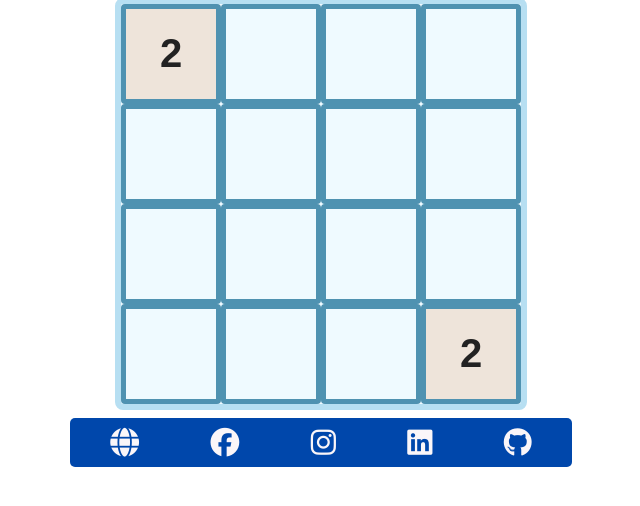
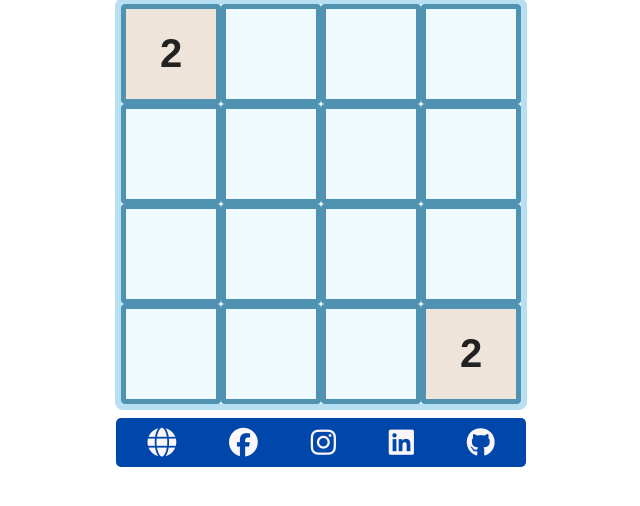
Before and after one commit to ansarq1/js-game-dev, a plain HTML site: page index.html in a window 1280 px wide. Shown: the part 198-704 px from the top of the page, without its empty margins (319-959 px from the left). Drawn offline with Linux system fonts and the light colour scheme.

Commit message:
fixed the footer and fb icon

```diff
--- a/styles.css
+++ b/styles.css
@@ -195,7 +195,7 @@ footer{
     border-radius: 2px;
     margin: 0 auto;
     width: 90vw;
-    max-width: 39%;
+    max-width: 400px;
     border-radius: 5px;
     display: flex;
     justify-content: space-around;
```
Also changed, not shown: images/share_2048-fb.svg (added).
